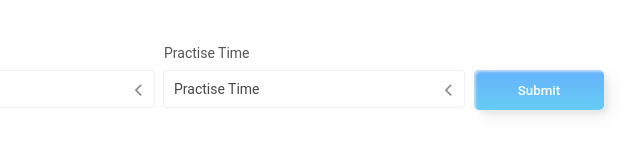
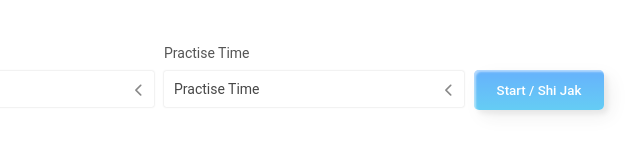
Before and after one commit to vronin/tsd_practice, a plain HTML site: page index.html in a window 1280 px wide. Shown: the part 327-480 px from the top of the page, 411-1051 px from the left. Drawn offline with nearby package versions, Linux system fonts and the light colour scheme.

Commit message:
Rename start button

```diff
--- a/index.html
+++ b/index.html
@@ -44,7 +44,7 @@
                 </div>
             </div>
             <div class="block_container">
-                <button disabled class="custom-btn btn-3"><span>Submit</span></button>
+                <button disabled class="custom-btn btn-3"><span>Start / Shi Jak</span></button>
             </div>
         </div>
     </div>
```
